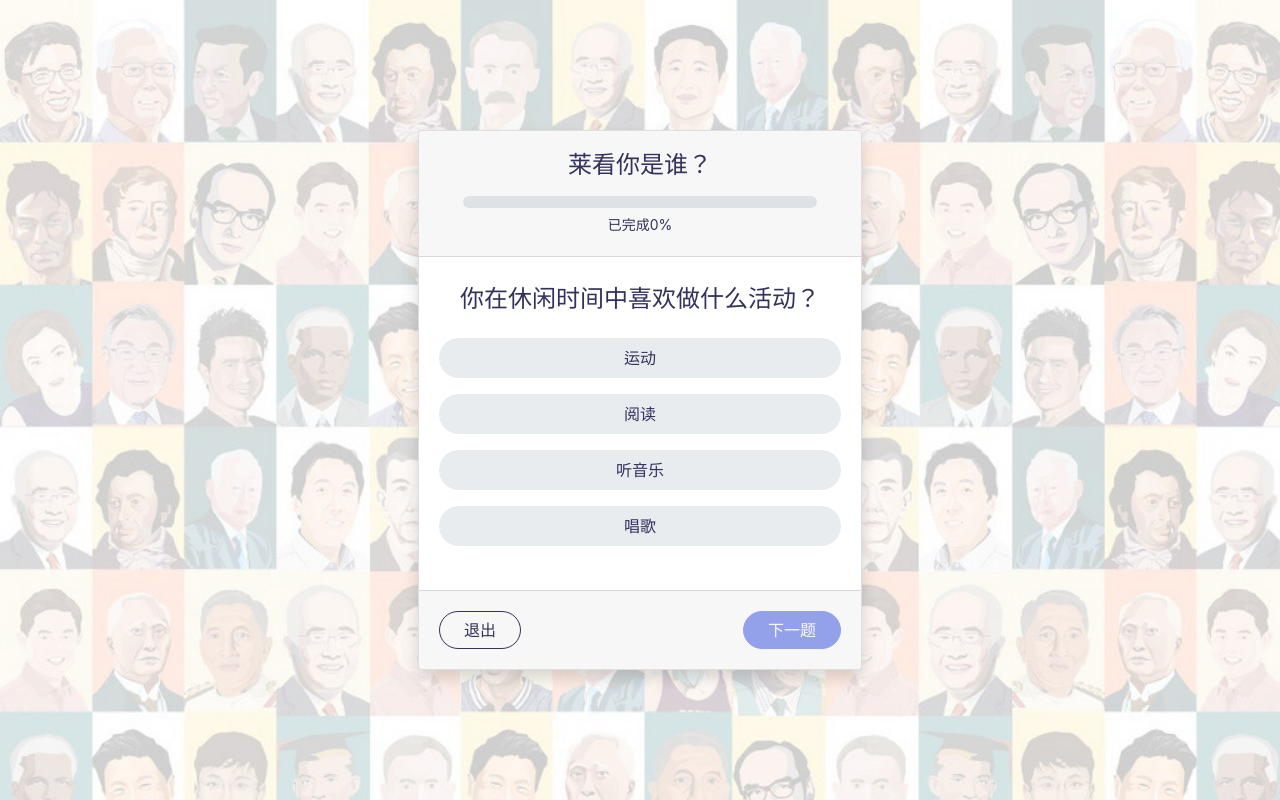
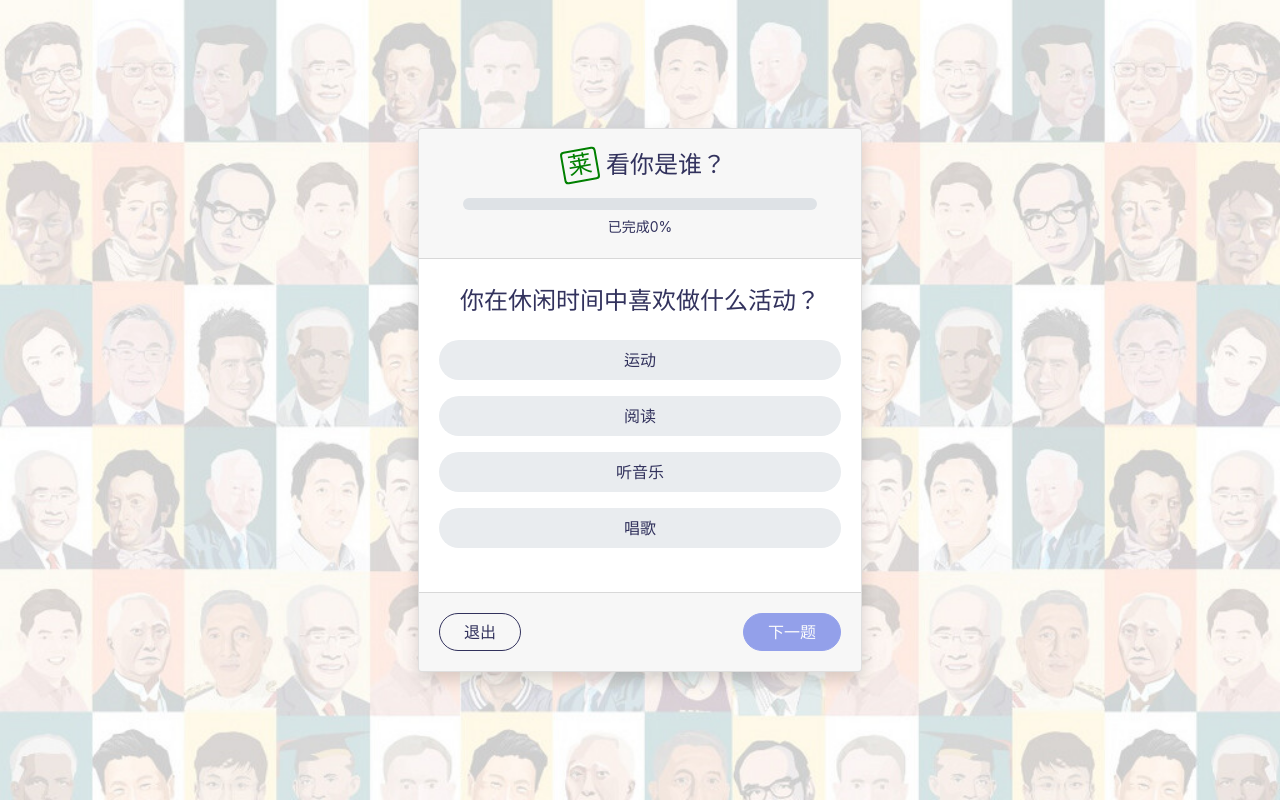
Before and after one commit to chamburr/ri200-game, a Nuxt app: page /game in a window 1280 px wide. Built offline with nearby package versions, Linux system fonts and the light colour scheme.

Commit message:
feat: update title style

```diff
--- a/pages/game.vue
+++ b/pages/game.vue
@@ -3,7 +3,9 @@
     <BCard class="bg-white shadow">
       <template #header>
         <div class="py-2">
-          <p class="h4 mb-3">莱看你是谁？</p>
+          <p class="h4 mb-3">
+            <span id="title-span" class="mx-2 px-1 rounded">莱</span>看你是谁？
+          </p>
           <BProgress class="rounded-pill mx-4 mb-1" :value="progress" height="1em" />
           <small>已完成{{ progress }}%</small>
         </div>
@@ -210,6 +212,13 @@ export default {
 </script>
 
 <style scoped lang="scss">
+#title-span {
+  display: inline-block;
+  transform: rotate(-10deg);
+  color: green;
+  border: solid green 2px;
+}
+
 .progress {
   background-color: $gray-300;
 }
--- a/pages/index.vue
+++ b/pages/index.vue
@@ -5,7 +5,7 @@
         <img class="py-4 w-50" src="~/assets/icon.jpg" alt="Logo" />
       </div>
       <h1 id="title" class="font-weight-bold d-inline-block mb-4">
-        <span class="mx-2 px-1 rounded">莱</span>看你是谁？
+        <span id="title-span" class="mx-2 px-1 rounded">莱</span>看你是谁？
       </h1>
       <p class="h5 mb-5">
         你想不想知道你和哪个莱佛士书院的先驱或校友最相像呢？现在就回答几个小问题来看看吧！
@@ -22,7 +22,7 @@ export default {}
 </script>
 
 <style scoped lang="scss">
-#title span {
+#title-span {
   display: inline-block;
   transform: rotate(-10deg);
   color: green;
--- a/pages/result.vue
+++ b/pages/result.vue
@@ -3,7 +3,9 @@
     <BCard class="bg-white shadow">
       <template #header>
         <div class="py-2">
-          <p class="h4 mb-0">莱看你是谁？</p>
+          <p class="h4 mb-0">
+            <span id="title-span" class="mx-2 px-1 rounded">莱</span>看你是谁？
+          </p>
         </div>
       </template>
       <template #default>
@@ -135,6 +137,13 @@ export default {
 </script>
 
 <style lang="scss" scoped>
+#title-span {
+  display: inline-block;
+  transform: rotate(-10deg);
+  color: green;
+  border: solid green 2px;
+}
+
 .result-image {
   width: 150px;
 }
```
